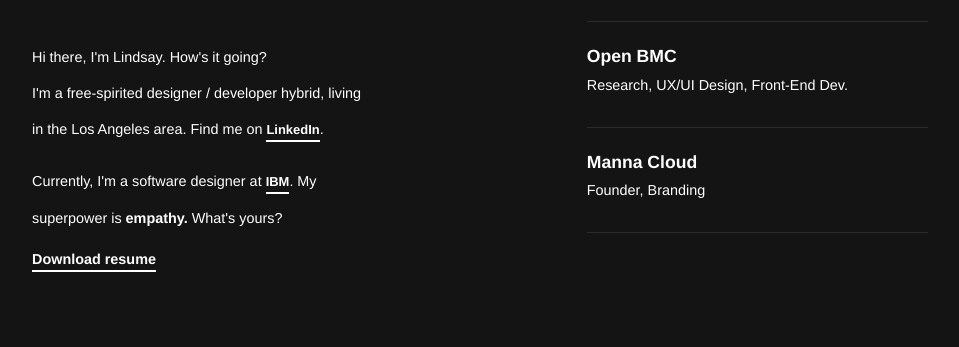
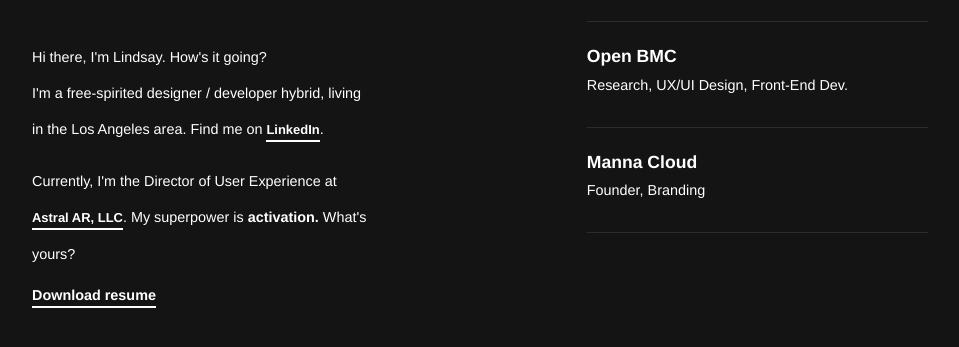
Before and after one commit to LRRoberts0122/Portfolio, a plain HTML site: page index.html in a window 1280 px wide. Shown: the part 347-694 px from the top of the page, without its empty margins (160-1119 px from the left). Drawn offline with Linux system fonts and the light colour scheme.

Commit message:
Updated index page.

```diff
--- a/index.html
+++ b/index.html
@@ -41,7 +41,7 @@
           </p>
 
           <p>
-            Currently, I'm a software designer at <a href="http://www.ibm.com" target="_blank">IBM</a>. My superpower is <strong>empathy.</strong> What's yours?
+            Currently, I'm the Director of User Experience at <a href="#">Astral AR, LLC</a>. My superpower is <strong>activation.</strong> What's yours?
           </p>
 
           <a class="resume" href="assets/resume.pdf" target="_blank">Download resume</a>
```
